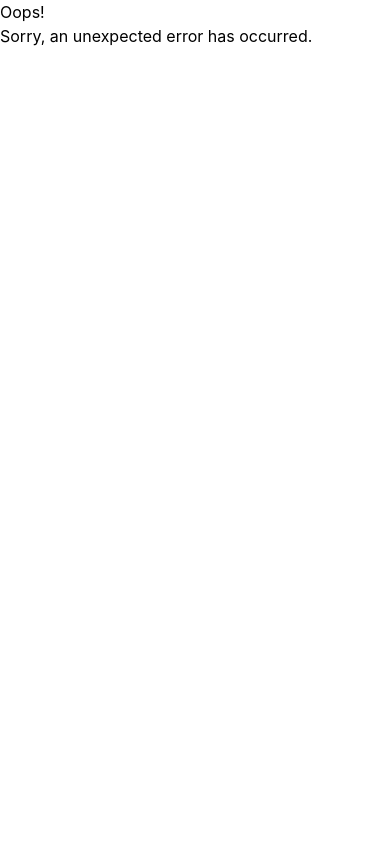
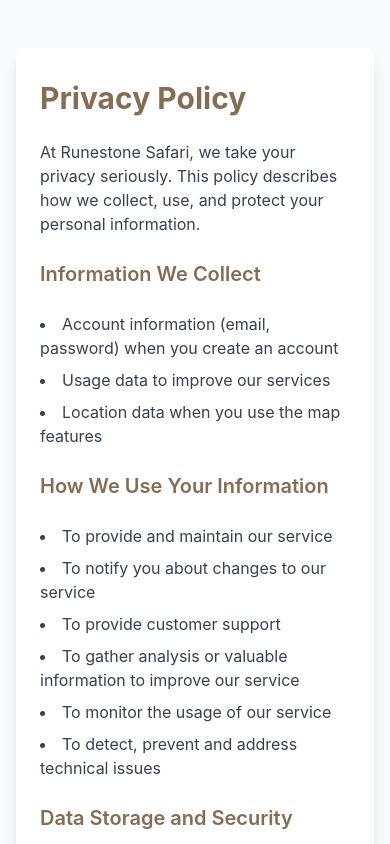
Before and after one commit to dnsflnv/rune, a React (Vite) app: page /privacy in a window 390 px wide. Shown: the top 844 px of the page. Built offline with nearby package versions, Linux system fonts and the light colour scheme; no server answers.

Commit message:
Refactor ErrorPage for improved styling and structure; add Privacy page with detailed policy information; update Sidebar to include links to About and Privacy pages.

```diff
--- a/src/components/Sidebar.tsx
+++ b/src/components/Sidebar.tsx
@@ -77,8 +77,24 @@
       {/* Footer */}
       <div className="p-4 border-t border-gray-200 bg-gray-50">
         <div className="text-xs text-gray-500 text-center">
-          <p>Powered by SQLite, Vite, TypeScript, React, Maplibre, and Tailwind</p>
-          <p className="mt-1">© 2025 Rune Explorer</p>
+          <ul>
+            <li>
+              <a href="/about" className="underline">
+                About
+              </a>
+            </li>
+            <li className="mt-1">
+              <a href="/privacy" className="underline">
+                Privacy Policy
+              </a>
+            </li>
+            <li>
+              <a href="https://github.com/dnsflnv/rune" className="underline">
+                GitHub
+              </a>
+            </li>
+          </ul>
+          <p className="mt-1">© 2025 Denis Filonov</p>
         </div>
       </div>
     </div>
--- a/src/error-page.tsx
+++ b/src/error-page.tsx
@@ -5,12 +5,18 @@
   console.error(error);
 
   return (
-    <div id="error-page">
-      <h1>Oops!</h1>
-      <p>Sorry, an unexpected error has occurred.</p>
-      <p>
-        <i>{(error as Error).message}</i>
-      </p>
+    <div className="min-h-screen bg-gray-50 py-12 px-4 sm:px-6 lg:px-8">
+      <div className="max-w-3xl mx-auto">
+        <div className="bg-white rounded-lg shadow-lg overflow-hidden">
+          <div className="px-6 py-8">
+            <h1 className="text-3xl font-bold text-primary mb-6">Oops!</h1>
+            <div className="prose prose-lg text-gray-700 space-y-6">
+              <p>Sorry, an unexpected error has occurred.</p>
+              <p className="text-accent italic">{(error as Error).message}</p>
+            </div>
+          </div>
+        </div>
+      </div>
     </div>
   );
 }
--- a/src/main.tsx
+++ b/src/main.tsx
@@ -5,6 +5,7 @@
 import { Root } from './pages/root';
 import ErrorPage from './error-page';
 import { About } from './pages/about';
+import { Privacy } from './pages/privacy';
 
 const router = createBrowserRouter([
   {
@@ -17,6 +18,11 @@
     element: <About />,
     errorElement: <ErrorPage />,
   },
+  {
+    path: '/privacy',
+    element: <Privacy />,
+    errorElement: <ErrorPage />,
+  },
 ]);
 
 ReactDOM.createRoot(document.getElementById('root')!).render(
--- /dev/null
+++ b/src/pages/privacy.tsx
@@ -0,0 +1,74 @@
+export const Privacy = () => {
+  return (
+    <div className="min-h-screen bg-gray-50 py-12 px-4 sm:px-6 lg:px-8">
+      <div className="max-w-3xl mx-auto">
+        <div className="bg-white rounded-lg shadow-lg overflow-hidden">
+          <div className="px-6 py-8">
+            <h1 className="text-3xl font-bold text-primary mb-6">Privacy Policy</h1>
+
+            <div className="prose prose-lg text-gray-700 space-y-6">
+              <p>
+                At Runestone Safari, we take your privacy seriously. This policy describes how we collect, use, and
+                protect your personal information.
+              </p>
+
+              <h2 className="text-xl font-semibold text-primary mt-8 mb-4">Information We Collect</h2>
+              <ul className="list-disc list-inside space-y-2">
+                <li>Account information (email, password) when you create an account</li>
+                <li>Usage data to improve our services</li>
+                <li>Location data when you use the map features</li>
+              </ul>
+
+              <h2 className="text-xl font-semibold text-primary mt-8 mb-4">How We Use Your Information</h2>
+              <ul className="list-disc list-inside space-y-2">
+                <li>To provide and maintain our service</li>
+                <li>To notify you about changes to our service</li>
+                <li>To provide customer support</li>
+                <li>To gather analysis or valuable information to improve our service</li>
+                <li>To monitor the usage of our service</li>
+                <li>To detect, prevent and address technical issues</li>
+              </ul>
+
+              <h2 className="text-xl font-semibold text-primary mt-8 mb-4">Data Storage and Security</h2>
+              <p>
+                We use Supabase for secure data storage and authentication. Your data is protected using
+                industry-standard security measures.
+              </p>
+
+              <h2 className="text-xl font-semibold text-primary mt-8 mb-4">Third-Party Services</h2>
+              <p>We use the following third-party services:</p>
+              <ul className="list-disc list-inside space-y-2">
+                <li>Supabase for database and authentication</li>
+                <li>Cloudflare for hosting and security</li>
+                <li>OpenFreeMap for map tiles</li>
+              </ul>
+
+              <h2 className="text-xl font-semibold text-primary mt-8 mb-4">Your Rights</h2>
+              <p>You have the right to:</p>
+              <ul className="list-disc list-inside space-y-2">
+                <li>Access your personal data</li>
+                <li>Correct inaccurate data</li>
+                <li>Request deletion of your data</li>
+                <li>Object to processing of your data</li>
+                <li>Request restriction of processing your data</li>
+                <li>Request transfer of your data</li>
+                <li>Withdraw consent</li>
+              </ul>
+
+              <h2 className="text-xl font-semibold text-primary mt-8 mb-4">Contact Us</h2>
+              <p>
+                If you have any questions about this Privacy Policy, please contact us at:
+                <br />
+                <a href="mailto:privacy@runestone-safari.com" className="text-primary hover:underline">
+                  privacy@runestone-safari.com
+                </a>
+              </p>
+
+              <p className="text-sm text-gray-500 mt-8">Last updated: {new Date().toLocaleDateString()}</p>
+            </div>
+          </div>
+        </div>
+      </div>
+    </div>
+  );
+};
```
